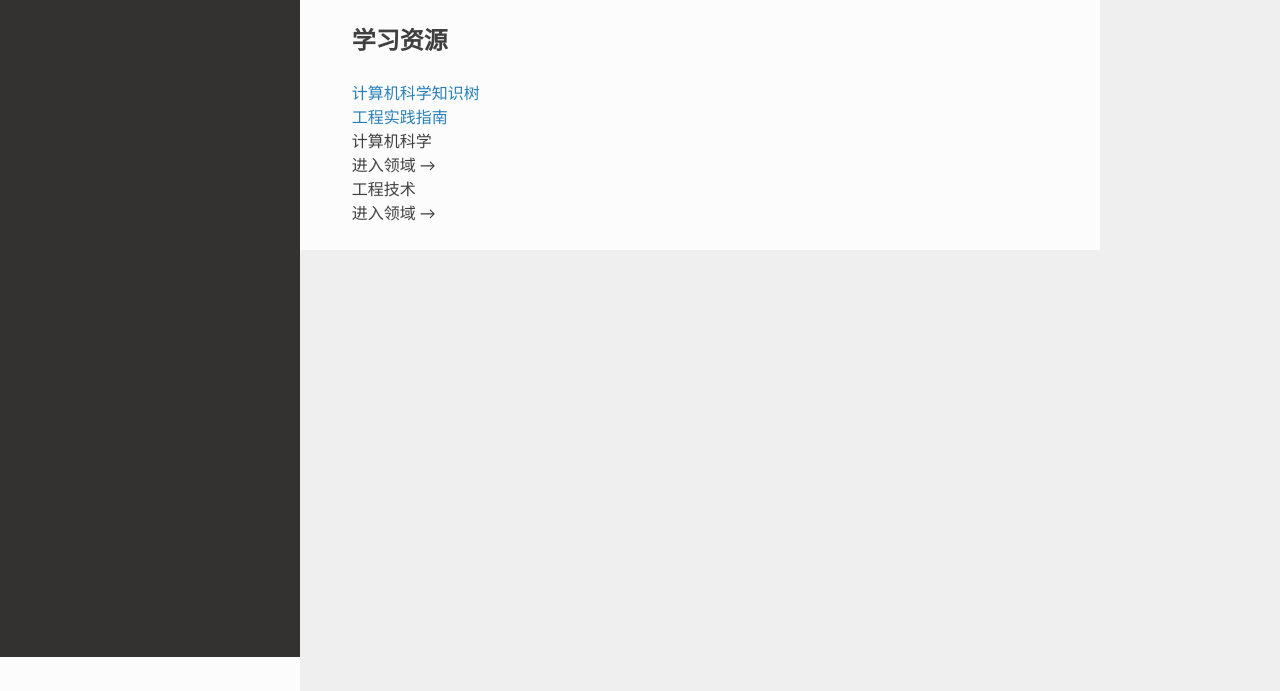
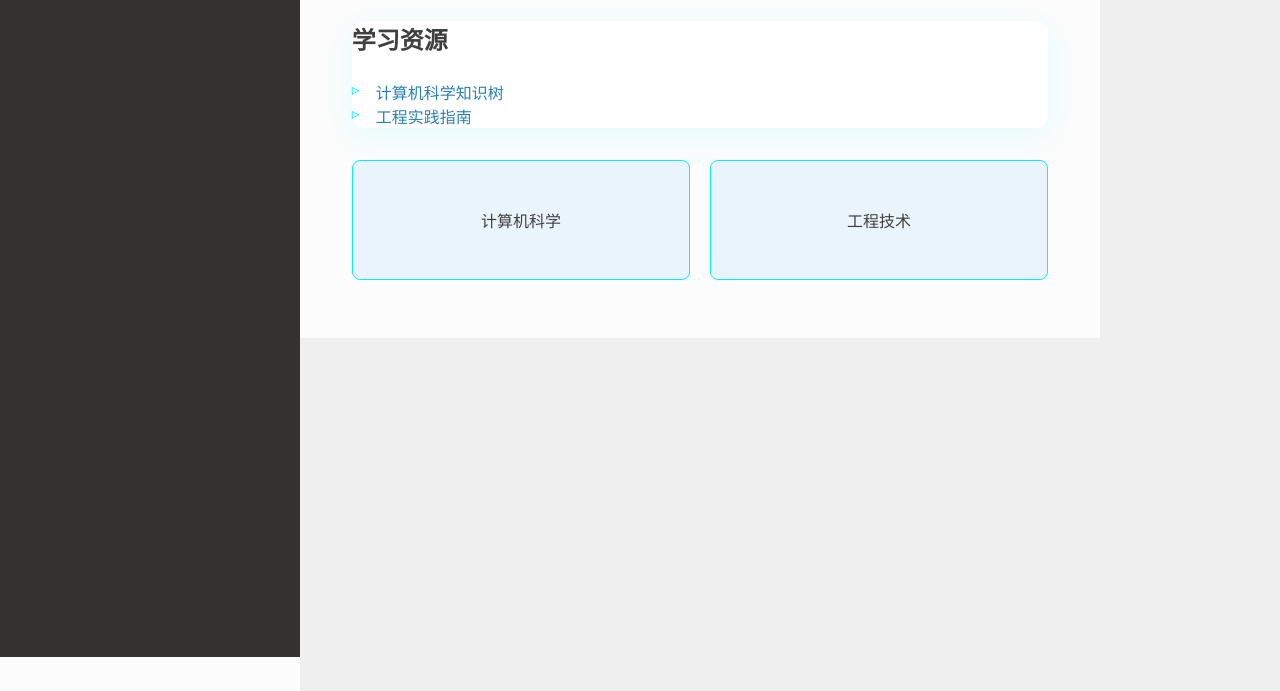
Before and after one commit to CannisGU/CannisGU.github.io, a plain HTML site: page index.html in a window 1280 px wide. Shown: the part 143-834 px from the top of the page. Drawn offline with nearby package versions, Linux system fonts and the light colour scheme.

Commit message:
Update theme_extra.css

```diff
--- a/css/theme_extra.css
+++ b/css/theme_extra.css
@@ -1,58 +1,57 @@
-/* 移除卡片旋转 */
-.static-card {
+/* 科技感卡片 */
+.hover-card {
     background: rgba(255, 255, 255, 0.9);
     border-radius: 12px;
-    box-shadow: 0 8px 32px rgba(0, 0, 0, 0.1);
-    transition: transform 0.3s ease;
+    box-shadow: 0 8px 32px rgba(0, 242, 254, 0.1);
+    transition: transform 0.3s ease, box-shadow 0.3s ease;
 }
 
-.static-card:hover {
-    transform: translateY(-3px);
+.hover-card:hover {
+    transform: translateY(-5px);
+    box-shadow: 0 12px 24px rgba(0, 242, 254, 0.2);
 }
 
 /* 知识树布局 */
-#knowledge-tree {
-    display: flex;
-    justify-content: center;
-    margin: 40px 0;
+.knowledge-tree {
+    display: grid;
+    grid-template-columns: repeat(auto-fit, minmax(200px, 1fr));
+    gap: 20px;
+    padding: 2rem 0;
 }
 
-.node-root {
-    font-size: 2em;
-    color: #4facfe;
-    text-align: center;
+.node {
+    position: relative;
+    height: 120px;
+    transform-style: preserve-3d;
 }
 
-.node-branch {
-    margin: 20px;
-    padding: 15px;
-    border-left: 2px solid #4facfe;
-}
-
-.knowledge-node {
-    background: rgba(79, 172, 254, 0.1);
-    padding: 12px 24px;
-    margin: 10px;
-    border-radius: 8px;
-    border: 1px solid #4facfe;
-    position: relative;
-}
-
-.knowledge-node::before {
-    content: '';
+.node-front, .node-back {
     position: absolute;
     width: 100%;
     height: 100%;
-    background: rgba(79, 172, 254, 0.05);
-    backdrop-filter: blur(5px);
-    z-index: -1;
+    backface-visibility: hidden;
+    display: flex;
+    align-items: center;
+    justify-content: center;
+    border: 1px solid var(--neon-blue);
+    border-radius: 8px;
+    background: rgba(79, 172, 254, 0.1);
 }
 
-/* 暗黑模式适配 */
-.dark-theme .static-card {
-    background: rgba(18, 18, 18, 0.8);
+.node-back {
+    transform: rotateY(180deg);
+    background: var(--deep-space);
 }
 
-.dark-theme .knowledge-node {
-    border-color: #00f2fe;
+/* 霓虹列表效果 */
+.neon-list li {
+    position: relative;
+    padding-left: 1.5rem;
 }
+
+.neon-list li::before {
+    content: "▹";
+    position: absolute;
+    left: 0;
+    color: var(--neon-blue);
+}
```
